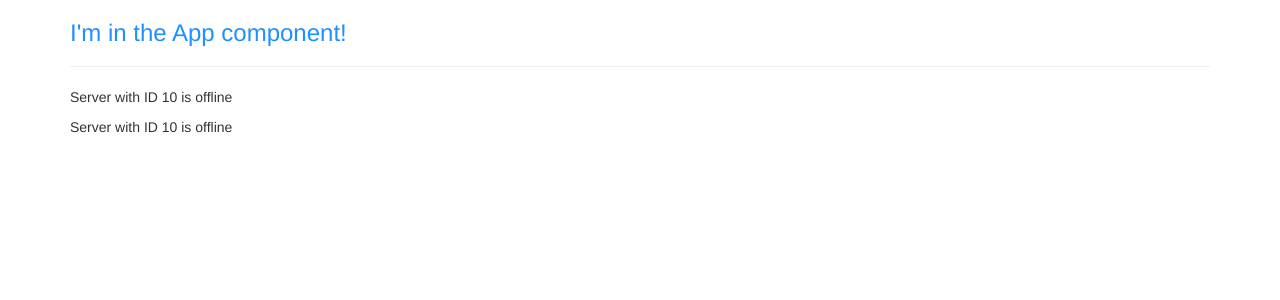
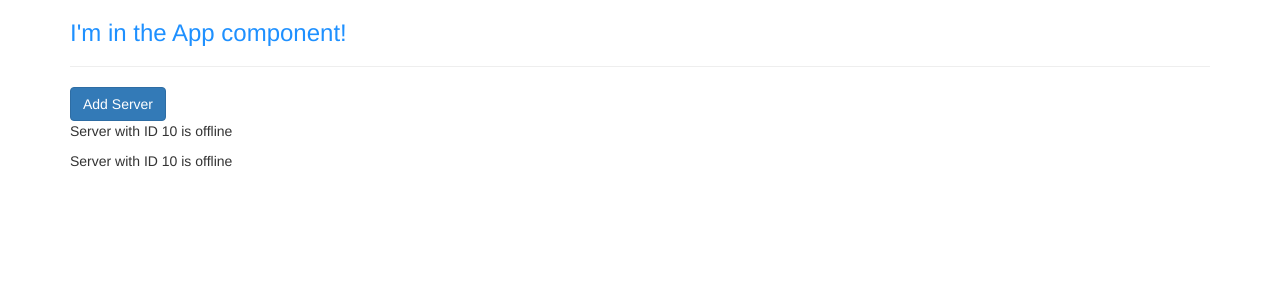
Before and after one commit to irendon1993/helloAngular, an Angular app: page / in a window 1280 px wide. Shown: the top 300 px of the page. Built offline with nearby package versions, Linux system fonts and the light colour scheme.

Commit message:
Property binding

```diff
--- a/src/app/servers/servers.component.html
+++ b/src/app/servers/servers.component.html
@@ -1,2 +1,5 @@
+<!-- Using [] tells angular we want to use property binding -->
+<button class="btn btn-primary" [disabled]="!allowNewServer">Add Server</button>
+
 <app-server></app-server>
 <app-server></app-server>
--- a/src/app/servers/servers.component.ts
+++ b/src/app/servers/servers.component.ts
@@ -3,14 +3,20 @@
 @Component({
   selector: 'app-servers',
   // templateUrl: './servers.component.html',
-  template:`
-    <app-server></app-server>
-    <app-server></app-server>`,
+  // template:`
+  //   <app-server></app-server>
+  //   <app-server></app-server>`,
+  templateUrl: './servers.component.html',
   styleUrls: ['./servers.component.css']
 })
 export class ServersComponent implements OnInit {
+  allowNewServer = false;
 
-  constructor() { }
+  constructor() {
+    setTimeout(() => {
+      this.allowNewServer = true;
+    },2000)
+   }
 
   ngOnInit(): void {
   }
```
